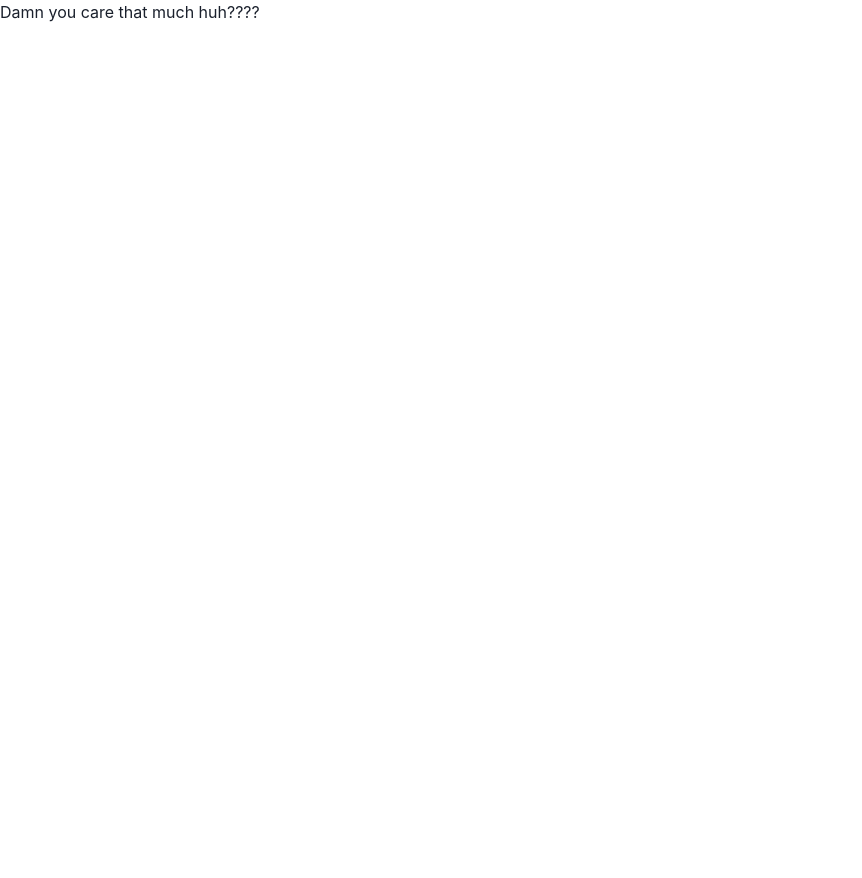
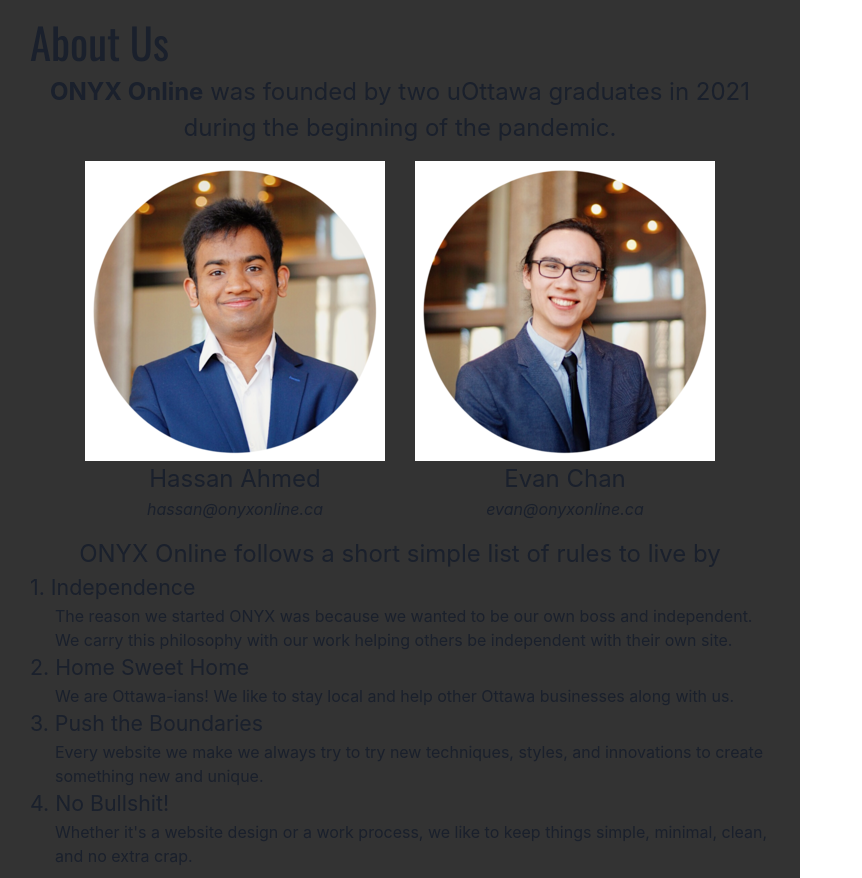
Before and after one commit to rubydevco/rubydev-tempsite, a React (Create React App) app: page /about-us in a window 1280 px wide. Shown: the whole page, without its empty margins (0-862 px from the left). Before the commit the page ends 800 px from the top, so only its background shows below. Built offline with nearby package versions, Linux system fonts and the light colour scheme.

Commit message:
Created about us page

```diff
--- a/src/App.css
+++ b/src/App.css
@@ -107,3 +107,38 @@
   top: 50%;
   left: 50%;
 }
+
+/* ABOUT US */
+.about {
+  text-align: center;
+  max-width: 800px;
+  background-color: rgba(0, 0, 0, 0.8);
+  padding: 10px 30px;
+}
+.about-pic {
+  display: inline-block;
+  text-align: center;
+  margin: 15px 15px;
+}
+.about a {
+  font-style: italic;
+}
+.about h2 {
+  font-size: 32pt;
+  opacity: 1;
+  font-family: 'Oswald', sans-serif;
+  text-align: left;
+}
+.about h3 {
+  font-size: 18pt;
+}
+.about h4 {
+  font-size: 16pt;
+  font-style: bold;
+}
+.about-text {
+  text-align: left;
+}
+.about-text p {
+  margin-left: 25px;
+}
--- a/src/components/AboutUs/AboutUs.js
+++ b/src/components/AboutUs/AboutUs.js
@@ -1,5 +1,34 @@
+import evan from '../../images/about-us/evan.png';
+import hassan from '../../images/about-us/hassan.png';
+
 const AboutUs = () => {
-  return <div>Damn you care that much huh????</div>;
+  return (
+    <div className='about'>
+      <h2>About Us</h2>
+      <h3><b>ONYX Online</b> was founded by two uOttawa graduates in 2021 during the beginning of the pandemic.</h3>
+      <div className='about-pic'>
+        <img src={hassan} alt="Hassan Profile"></img>
+        <h3>Hassan Ahmed</h3>
+        <a href="mailto:hassan@onyxonline.ca">hassan@onyxonline.ca</a>
+      </div>
+      <div className='about-pic'>
+        <img src={evan} alt="Evan Profile"></img>
+        <h3>Evan Chan</h3>
+        <a href="mailto:evan@onyxonline.ca">evan@onyxonline.ca</a>
+      </div>
+      <h3>ONYX Online follows a short simple list of rules to live by</h3>
+      <div className='about-text'>
+        <h4>1. Independence</h4>
+        <p>The reason we started ONYX was because we wanted to be our own boss and independent. We carry this philosophy with our work helping others be independent with their own site.</p>
+        <h4>2. Home Sweet Home</h4>
+        <p>We are Ottawa-ians! We like to stay local and help other Ottawa businesses along with us.</p>
+        <h4>3. Push the Boundaries</h4>
+        <p>Every website we make we always try to try new techniques, styles, and innovations to create something new and unique.</p>
+        <h4>4. No Bullshit!</h4>
+        <p>Whether it's a website design or a work process, we like to keep things simple, minimal, clean, and no extra crap.</p>
+      </div>
+    </div>
+  );
 };
 
 export default AboutUs;
```
Also changed, not shown: src/images/about-us/evan.png (added), src/images/about-us/hassan.png (added).
